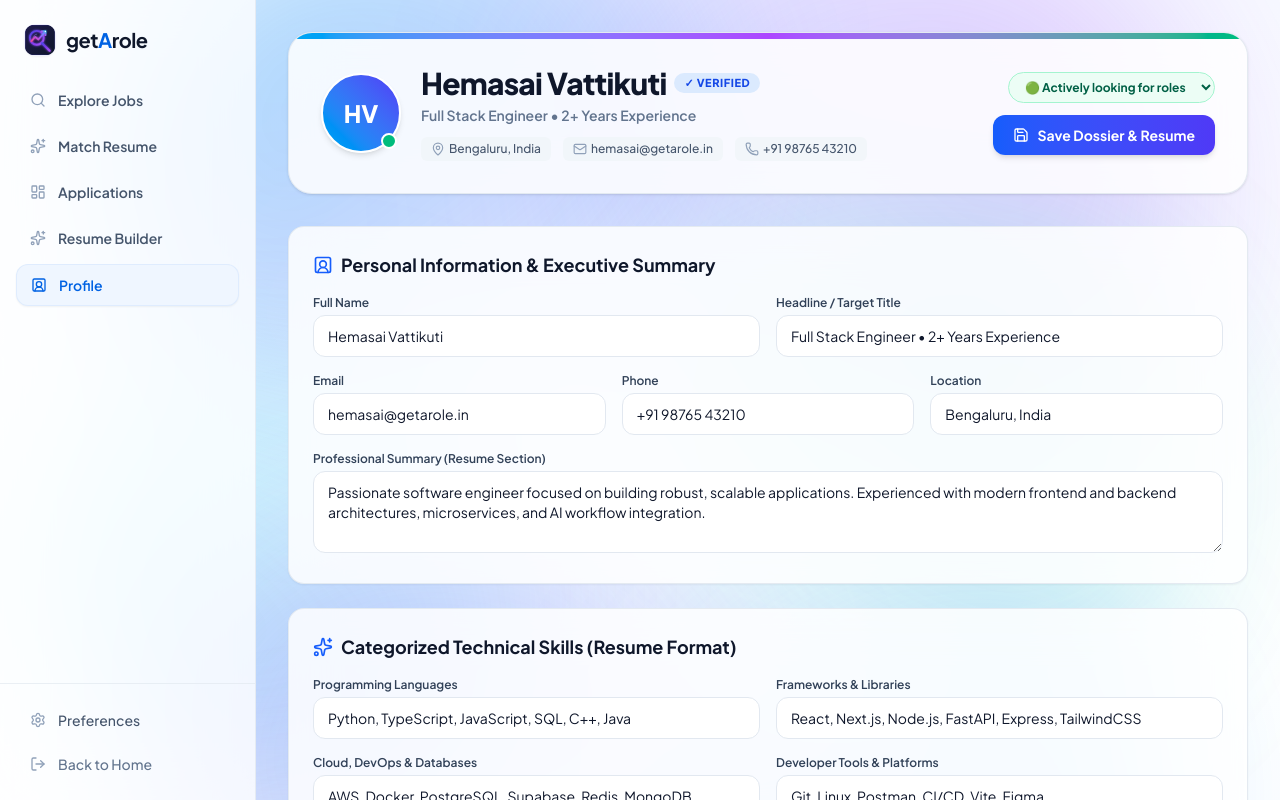
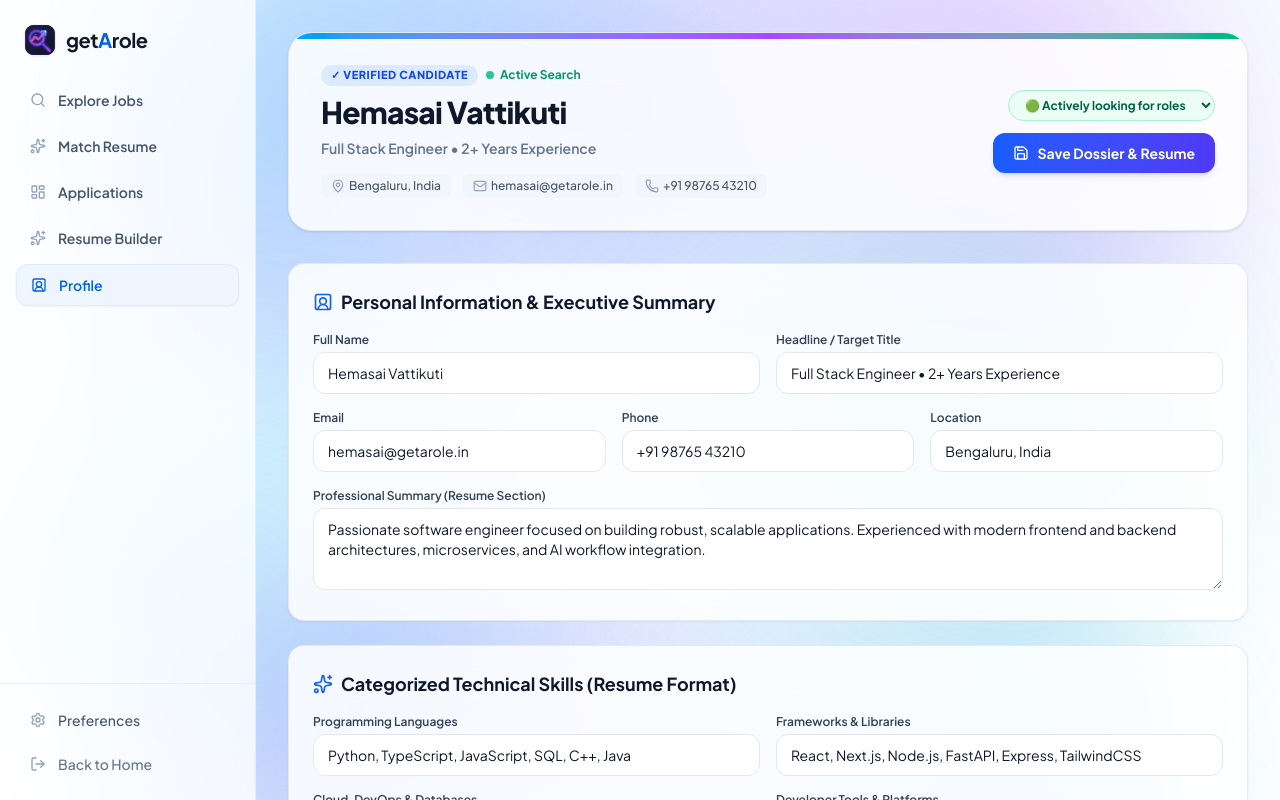
Before and after one commit to hemasaivattikuti25/getArole, a Next.js app in the folder frontend/: page /profile in a window 1280 px wide. Shown: the top 800 px of the page. Built offline with nearby package versions, Linux system fonts and the light colour scheme; no server answers.

Commit message:
Fix global aurora background visibility by setting canvas z-index:0 and remove avatar circle

```diff
--- a/frontend/src/app/(app)/profile/page.tsx
+++ b/frontend/src/app/(app)/profile/page.tsx
@@ -218,23 +218,19 @@ export default function ProfilePage() {
         <div className="absolute top-0 left-0 right-0 h-1.5 bg-gradient-to-r from-sky-500 via-purple-500 to-emerald-500" />
 
         <div className="flex flex-col sm:flex-row items-start sm:items-center justify-between gap-6">
-          <div className="flex items-center gap-5">
-            <div className="relative">
-              <div className="w-20 h-20 rounded-full bg-gradient-to-tr from-sky-500 to-indigo-600 text-white font-extrabold text-2xl flex items-center justify-center font-outfit shadow-md border-2 border-white">
-                {profile.name ? profile.name.split(" ").map((n: string) => n[0]).join("").substring(0, 2).toUpperCase() : "HV"}
-              </div>
-              <div className="absolute bottom-1 right-1 w-4 h-4 rounded-full bg-emerald-500 border-2 border-white" />
+          <div className="flex flex-col gap-1">
+            <div className="flex items-center gap-2 mb-1">
+              <span className="bg-blue-100 text-blue-700 text-[11px] font-extrabold px-2.5 py-0.5 rounded-full uppercase tracking-wider">
+                ✓ Verified Candidate
+              </span>
+              <span className="inline-flex items-center gap-1.5 text-xs font-bold text-emerald-600">
+                <span className="w-2 h-2 rounded-full bg-emerald-500 animate-pulse" />
+                Active Search
+              </span>
             </div>
-
-            <div>
-              <div className="flex items-center gap-2">
-                <h1 className="text-2xl sm:text-3xl font-extrabold text-slate-900 tracking-tight font-outfit">
-                  {profile.name}
-                </h1>
-                <span className="bg-blue-100 text-blue-700 text-[11px] font-extrabold px-2.5 py-0.5 rounded-full uppercase tracking-wider">
-                  ✓ Verified
-                </span>
-              </div>
+            <h1 className="text-2xl sm:text-3xl font-extrabold text-slate-900 tracking-tight font-outfit">
+              {profile.name}
+            </h1>
               <p className="text-sm font-semibold text-slate-500 mt-1">
                 {profile.headline}
               </p>
@@ -253,7 +249,6 @@ export default function ProfilePage() {
                 </span>
               </div>
             </div>
-          </div>
 
           <div className="flex flex-col items-end gap-3 w-full sm:w-auto">
             <select
```
Also changed, not shown: 68 other files (tests, documents, lock files or other folders).
